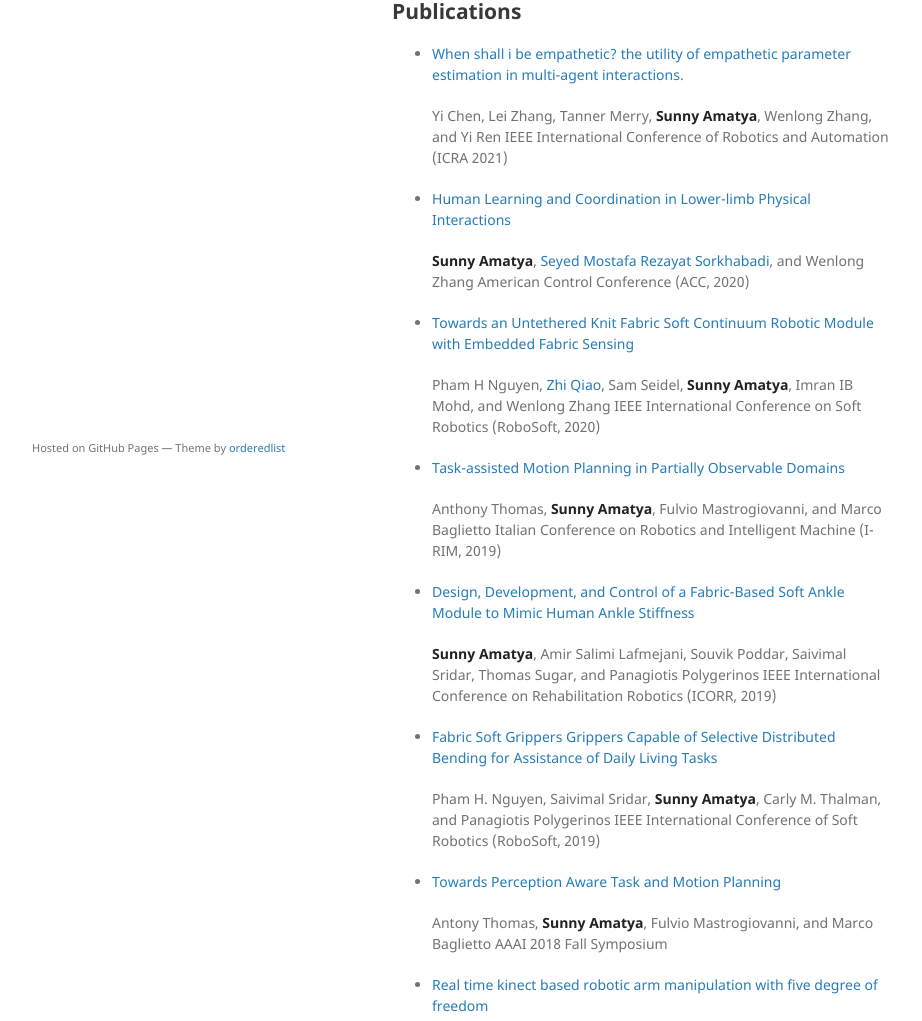
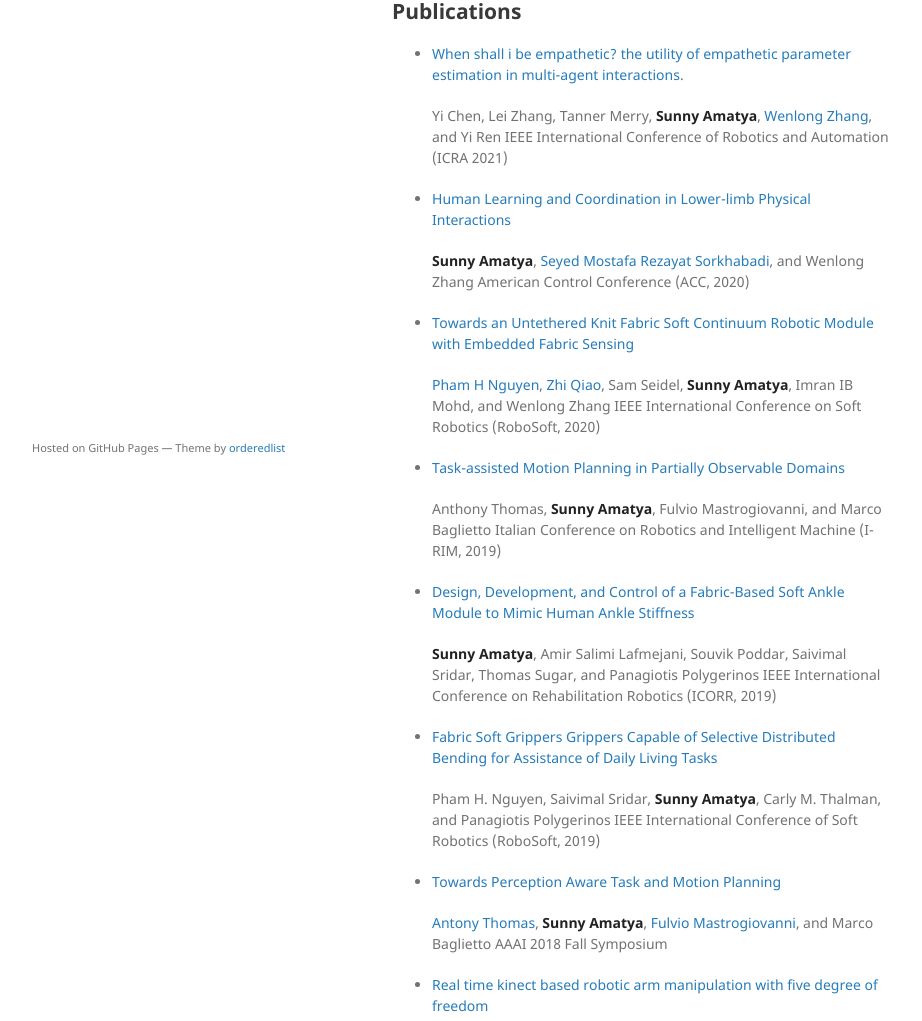
Before and after one commit to sunamatya/sunamatya.github.io, a Jekyll site: the page built from index.md, in a window 1280 px wide. Shown: the part 373-1394 px from the top of the page, without its empty margins (178-1100 px from the left). Built offline with Jekyll 4.4.1, drawn with Linux system fonts in a browser that asks for light colours; the repository's description, which GitHub fills in, is left out; our own code applies the rules of GitHub Pages for plain Markdown files; part of the change alters nothing that is shown.

```diff
--- a/index.md
+++ b/index.md
@@ -12,7 +12,7 @@ My most recent work focuses on in autonomous vehicles. Representative papers are
 ## Publications
 *   [When shall i be empathetic? the utility of empathetic parameter estimation in multi-agent interactions](https://ieeexplore.ieee.org/stamp/stamp.jsp?arnumber=9561079).
 
-	Yi Chen, Lei Zhang, Tanner Merry, **Sunny Amatya**, Wenlong Zhang, and Yi Ren
+	Yi Chen, Lei Zhang, Tanner Merry, **Sunny Amatya**, [Wenlong Zhang](https://scholar.google.com/citations?user=S2xHIfoAAAAJ&hl=en&oi=ao), and Yi Ren
 	IEEE International Conference of Robotics and Automation (ICRA 2021)
 
 *   [Human Learning and Coordination in Lower-limb Physical Interactions](https://ieeexplore.ieee.org/stamp/stamp.jsp?arnumber=9147738)
@@ -22,7 +22,7 @@ My most recent work focuses on in autonomous vehicles. Representative papers are
 
 *   [Towards an Untethered Knit Fabric Soft Continuum Robotic Module with Embedded Fabric Sensing](https://ieeexplore.ieee.org/stamp/stamp.jsp?arnumber=9116025)
 
-	Pham H Nguyen, [Zhi Qiao](https://scholar.google.com/citations?user=LZCFHPQAAAAJ&hl=en), Sam Seidel, **Sunny Amatya**, Imran IB Mohd, and Wenlong Zhang
+	[Pham H Nguyen](https://scholar.google.com/citations?hl=en&user=qW9Q1f8AAAAJ&view_op=list_works&sortby=pubdate), [Zhi Qiao](https://scholar.google.com/citations?user=LZCFHPQAAAAJ&hl=en), Sam Seidel, **Sunny Amatya**, Imran IB Mohd, and Wenlong Zhang
 	IEEE International Conference on Soft Robotics (RoboSoft, 2020)
 
 *	[Task-assisted Motion Planning in Partially Observable Domains](https://arxiv.org/pdf/1908.10227.pdf)
@@ -42,7 +42,7 @@ My most recent work focuses on in autonomous vehicles. Representative papers are
 
 *	[Towards Perception Aware Task and Motion Planning](https://www.researchgate.net/profile/Antony-Thomas-3/publication/329399485_Towards_Perception_Aware_Task-Motion_Planning/links/5c06898d299bf169ae316c84/Towards-Perception-Aware-Task-Motion-Planning.pdf)
 
-	Antony Thomas, **Sunny Amatya**, Fulvio Mastrogiovanni, and Marco Baglietto
+	[Antony Thomas](https://scholar.google.com/citations?user=aPSLBVUAAAAJ&hl=en&oi=sra), **Sunny Amatya**, [Fulvio Mastrogiovanni](https://scholar.google.com/citations?user=9dRRzV0AAAAJ&hl=en&oi=sra), and Marco Baglietto
 	AAAI 2018 Fall Symposium
 
 * 	[Real time kinect based robotic arm manipulation with five degree of freedom](https://ieeexplore.ieee.org/stamp/stamp.jsp?arnumber=7111574)
```
